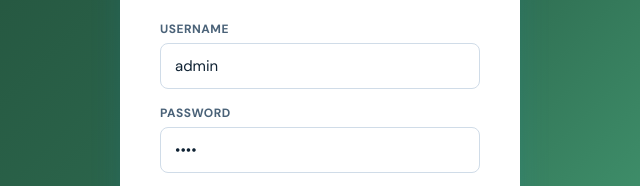
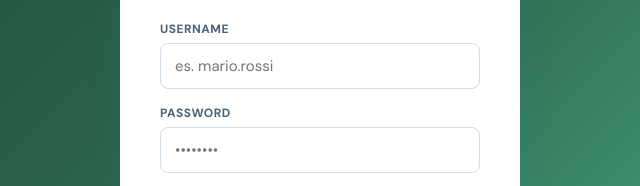
Before and after one commit to icim93/norbalat-ordini, a website: page public/index.html in a window 1280 px wide. Shown: the part 477-663 px from the top of the page, 320-960 px from the left. Drawn offline with Linux system fonts and the light colour scheme.

Commit message:
Rimuove precompilazione username/password nel login

```diff
--- a/public/index.html
+++ b/public/index.html
@@ -1107,11 +1107,11 @@
 
     <div class="field">
       <label>Username</label>
-      <input type="text" id="login-user" placeholder="es. mario.rossi" value="admin">
+      <input type="text" id="login-user" placeholder="es. mario.rossi">
     </div>
     <div class="field">
       <label>Password</label>
-      <input type="password" id="login-pass" placeholder="••••••••" value="1234">
+      <input type="password" id="login-pass" placeholder="••••••••">
     </div>
     <button class="btn-primary" onclick="doLogin()">Accedi →</button>
   </div>
--- a/public/js/modules/app-shell.js
+++ b/public/js/modules/app-shell.js
@@ -52,8 +52,6 @@
     selectedRole = role;
     document.querySelectorAll('.role-btn').forEach(b => b.classList.remove('active'));
     el.classList.add('active');
-    const hints = { admin: 'marco', amministrazione: 'marica', autista: 'francescoa', magazzino: 'gaston', direzione: 'francescoc' };
-    document.getElementById('login-user').value = hints[role] || 'admin';
   }
 
   async function doLogin() {
```
